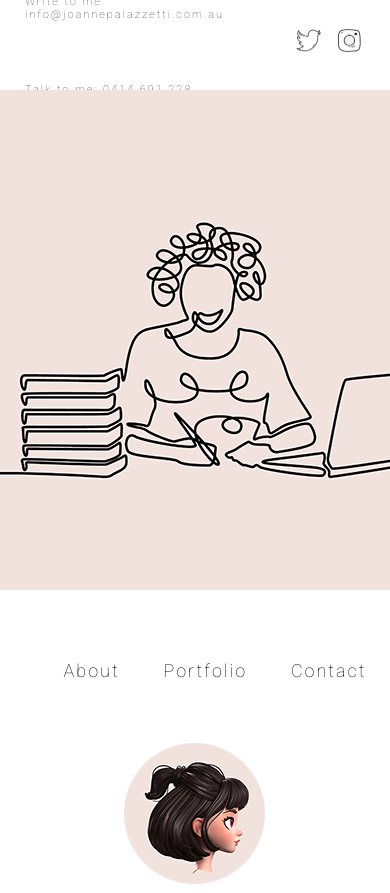
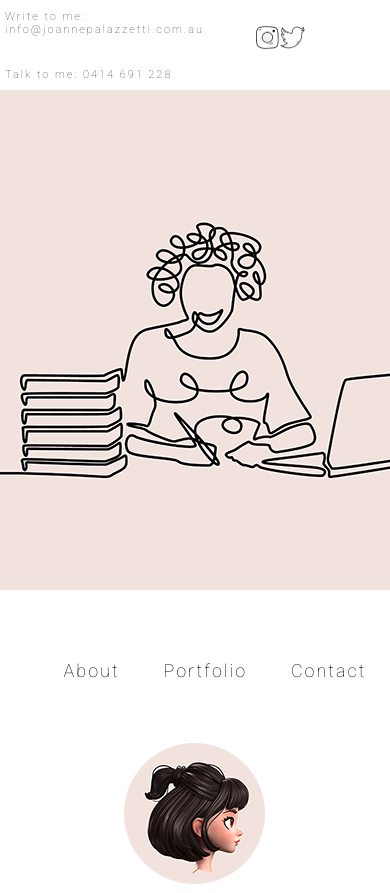
Before and after one commit to aurorabanks/joanne-palazzetti, a plain HTML site: page index.html in a window 390 px wide. Shown: the top 893 px of the page. Drawn offline with Linux system fonts and the light colour scheme.

Commit message:
Update style.css

```diff
--- a/css/style.css
+++ b/css/style.css
@@ -227,3 +227,38 @@ h1 {
     flex-wrap: wrap;
     border-color: #fff;
 }
+
+
+
+/* Tablets - top header wraps */
+@media screen and (max-width: 992px) {
+
+    .top-header p {
+        padding: 5px;
+
+    }
+    .social {
+        width: 250px;
+        height: 30px;
+        margin: 0;
+        padding: 0px;
+        margin-bottom: 10px;
+    }
+    }
+
+    .icons {
+        float: left;
+
+    }
+
+
+  /* Small smartphones - top header wraps */
+@media screen and (max-width: 576px) {
+    .top-header p {
+        padding: 5px;
+    }
+    .icons {
+        float: left;
+        margin: 0;
+    }
+  }
```
